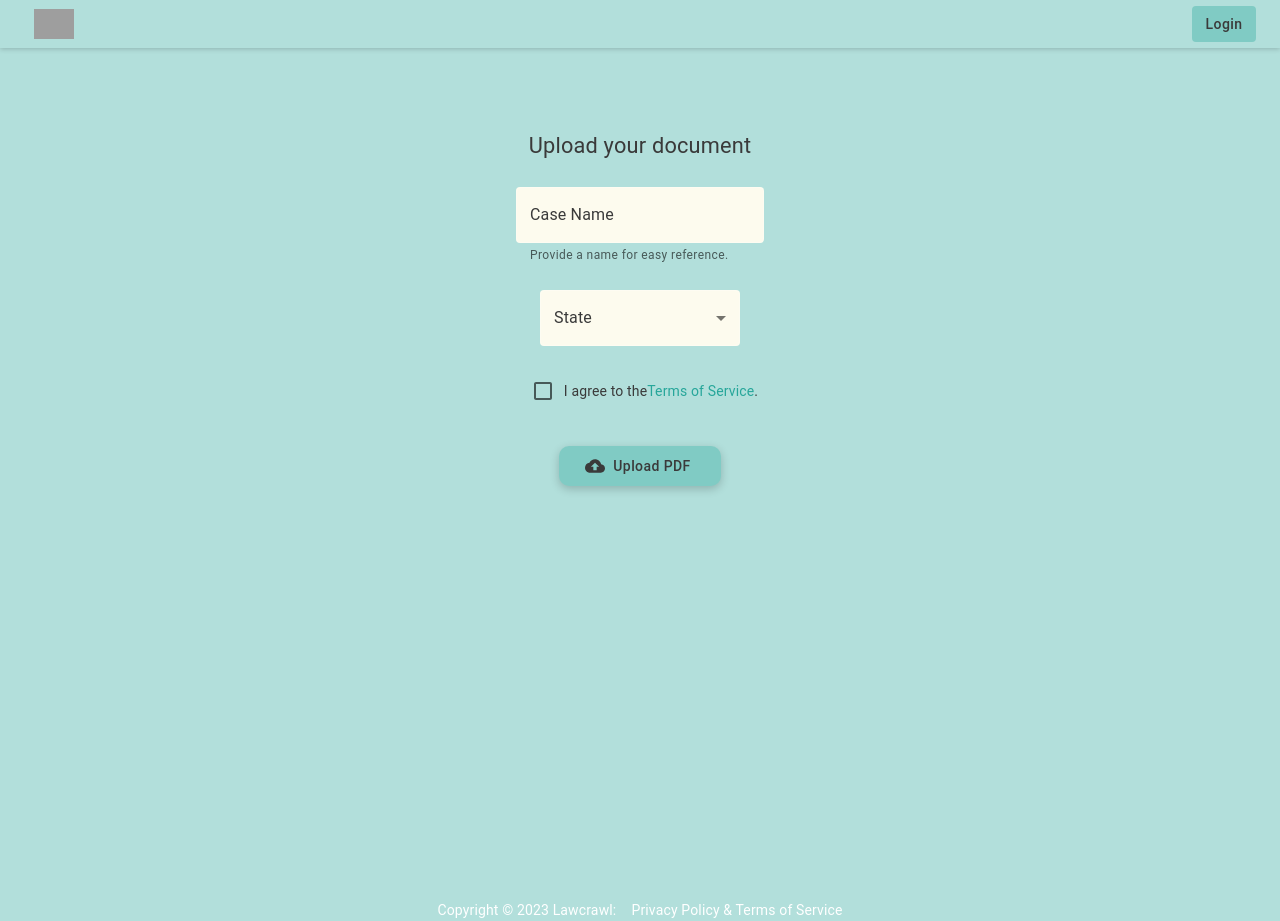
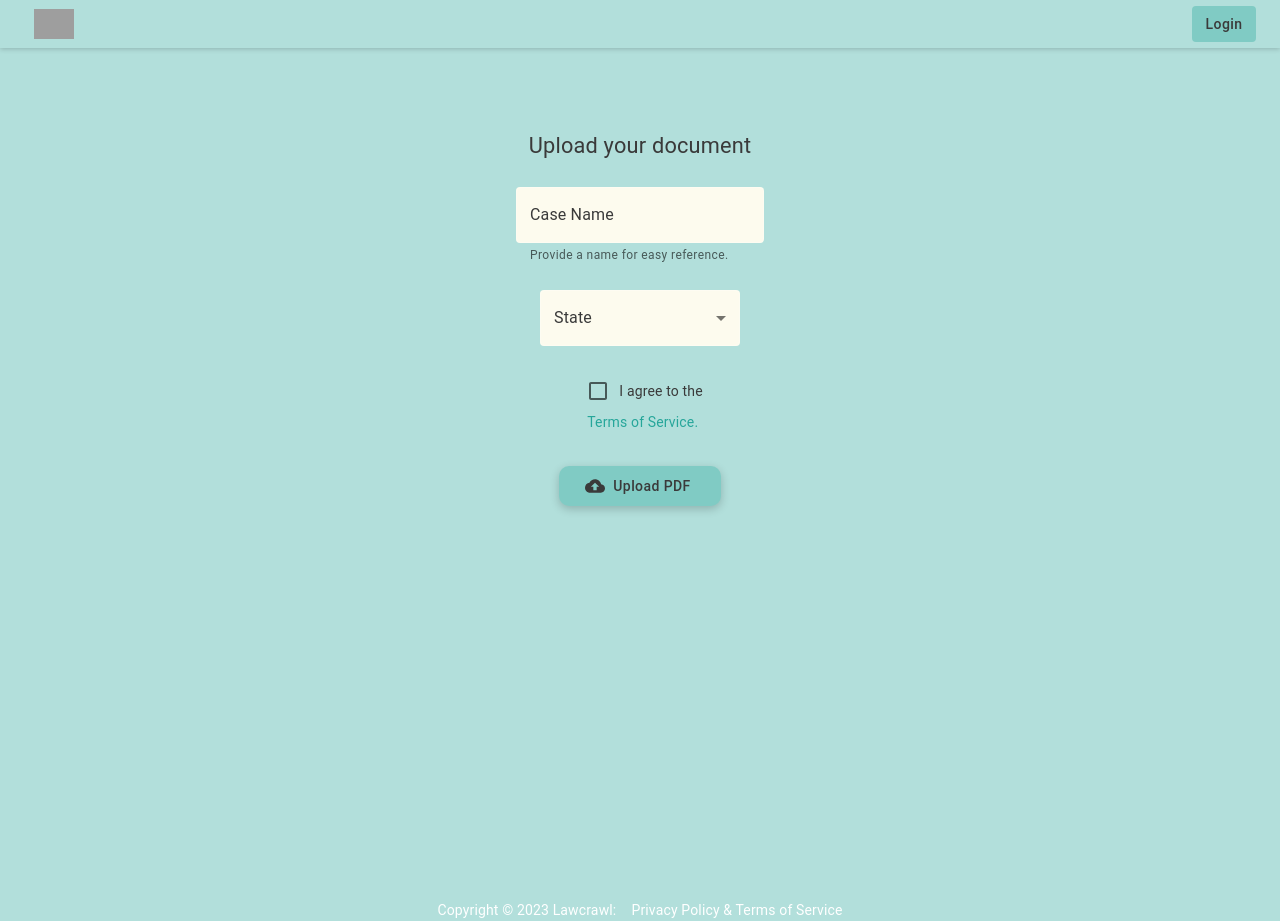
Before and after one commit to tomlenehan/lawcrawl, a React (Create React App) app in the folder frontend/: page /upload in a window 1280 px wide. Built offline with nearby package versions, Linux system fonts and the light colour scheme; grey boxes are pictures that could not be loaded; the HTML template or start-up script is replaced by a standard one; what @react-pdf/renderer would draw is missing.

Commit message:
changing highlighting phrase detection and adding submit button

```diff
--- a/frontend/src/components/Chat.js
+++ b/frontend/src/components/Chat.js
@@ -4,7 +4,8 @@ import {Link, useNavigate} from 'react-router-dom';
 import {useDispatch, useSelector} from 'react-redux';
 import LinearProgress from '@material-ui/core/LinearProgress';
 import ChatBubbleOutlineIcon from '@mui/icons-material/ChatBubbleOutline';
-import DescriptionIcon from '@mui/icons-material/Description';
+import {Button, IconButton, TextField} from '@material-ui/core';
+import SendIcon from '@material-ui/icons/Send';
 import PrivacyTip from '@mui/icons-material/PrivacyTip';
 import axios from "axios";
 import {Box} from "@material-ui/core";
@@ -18,7 +19,7 @@ import "react-pdf/dist/Page/AnnotationLayer.css";
 import useFetchUserCases from './hooks/useFetchUserCases';
 import Modal from "@material-ui/core/Modal";
 import {logout} from "../actions/auth";
-import {Grid} from "@mui/material";
+import {InputAdornment} from "@mui/material";
 
 // Chat Component
 const useStyles = makeStyles((theme) => ({
@@ -97,7 +98,6 @@ const useStyles = makeStyles((theme) => ({
         backgroundColor: '#e0f2f1',
         fontSize: '1.1em',
         width: '90%',
-        padding: 12,
         borderRadius: 5,
         '&:hover': {
             outline: 'none',
@@ -166,6 +166,12 @@ const useStyles = makeStyles((theme) => ({
         alignItems: 'center',
         justifyContent: 'center',
         height: '100%', // Take up all the available height
+    },
+    chatInputForm: {
+        display: 'flex',
+        justifyContent: 'space-between',
+        alignItems: 'center',
+        width: '100%',
     },
 }));
 
@@ -396,7 +402,7 @@ const Chat = () => {
                 ))}
 
                 {/*<Box style={{height: '100vh'}}/>*/}
-                <div style={{ flexGrow: 1 }}></div>
+                <div style={{flexGrow: 1}}></div>
                 <Link
                     to="#"
                     className={classes.termsLink}
@@ -450,13 +456,26 @@ const Chat = () => {
 
                 </div>
                 <div className={classes.chatInputHolder}>
-                    <form onSubmit={handleSubmit}>
-                        <input
+                    <form onSubmit={handleSubmit} className={classes.chatInputForm}>
+                        <TextField
                             value={input}
                             onChange={(e) => setInput(e.target.value)}
                             className={classes.chatInputTextArea}
                             placeholder="Type your question here..."
-                            rows="1"></input>
+                            variant="outlined"
+                            fullWidth
+                            InputProps={{
+                                endAdornment: (
+                                    <InputAdornment position="end">
+                                        <IconButton type="submit" className={classes.sendButton}>
+                                            <SendIcon/>
+                                        </IconButton>
+                                    </InputAdornment>
+                                ),
+                            }}
+                            multiline
+                            rows={1}
+                        />
                     </form>
                 </div>
             </div>
--- a/frontend/src/components/UploadPage.js
+++ b/frontend/src/components/UploadPage.js
@@ -101,6 +101,7 @@ const useStyles = makeStyles((theme) => ({
     termsOfServiceLink: {
         color: '#26a69a',
         cursor: 'pointer',
+        marginLeft: 10,
     },
     customCheckbox: {
         '&$checked': {
@@ -325,26 +326,37 @@ const UploadPage = ({isAuthenticated, userCases}) => {
                             </FormControl>
                         </Grid>
 
-                        <Grid item xs={12} style={{display: 'flex', alignItems: 'center'}}>
+                        <Grid item xs={12} style={{
+                            display: 'flex',
+                            flexDirection: 'column',
+                            alignItems: 'flex-start'
+                        }}>
 
+                            <div style={{display: 'flex', alignItems: 'center'}}>
                                 <Checkbox
                                     checked={termsAccepted}
                                     onChange={(e) => setTermsAccepted(e.target.checked)}
                                     name="termsAccepted"
-                                classes={{root: classes.customCheckbox, checked: classes.checked}}
+                                    classes={{
+                                        root: classes.customCheckbox,
+                                        checked: classes.checked
+                                    }}
                                     disabled={loading}
                                 />
 
                                 <Typography variant="body2" component="span">
                                     I agree to the
                                 </Typography>
-                            <Typography variant="body2" display="block">
-                                <span className={classes.termsOfServiceLink}
+                            </div>
+
+                            <Typography variant="body2" component="div"
+                                        className={classes.termsOfServiceLink}
                                         onClick={handleOpenModal}>
-                                    Terms of Service
-                                </span>.
+                                Terms of Service.
                             </Typography>
+
                         </Grid>
+
 
                         <Grid item xs={12}>
                             <input
```
Also changed, not shown: 1 other file (tests, documents, lock files or other folders). Lines whose indentation alone changed are shown as unchanged.
